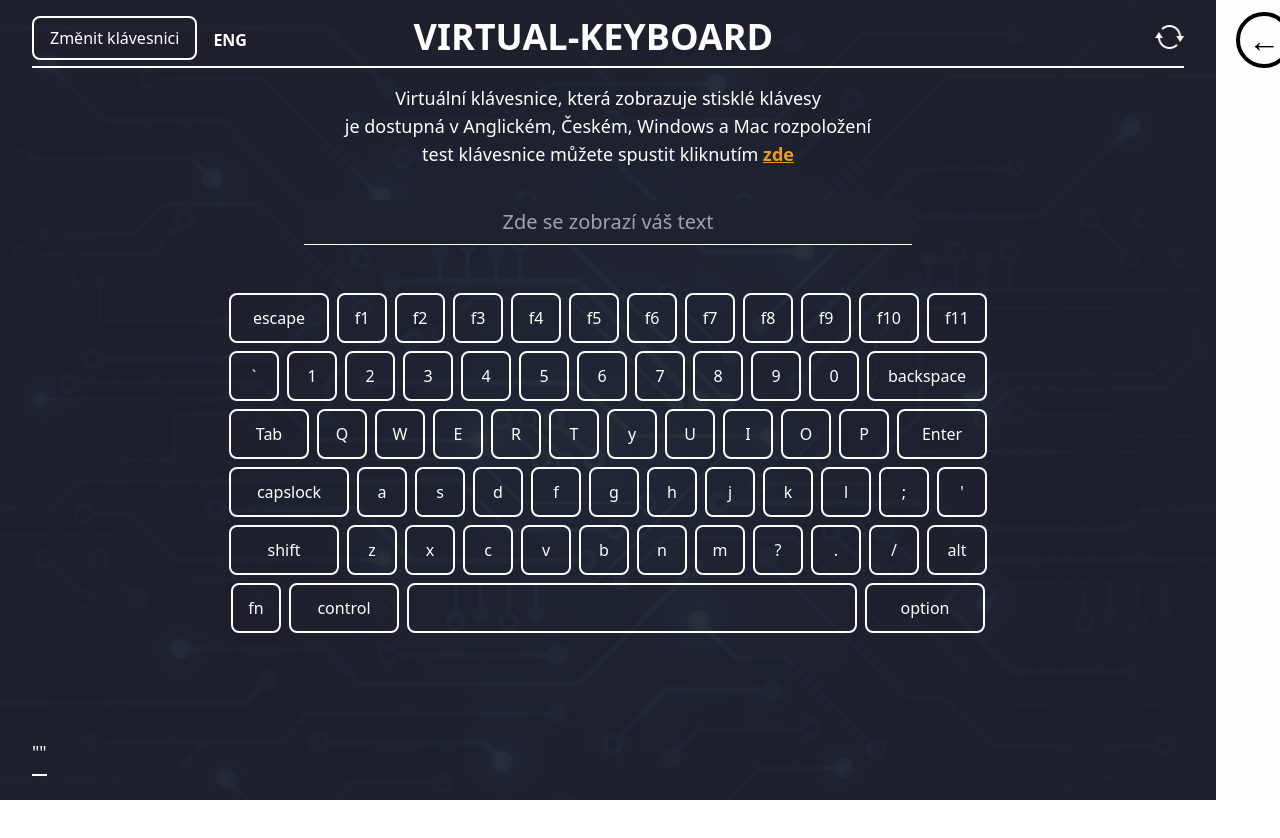
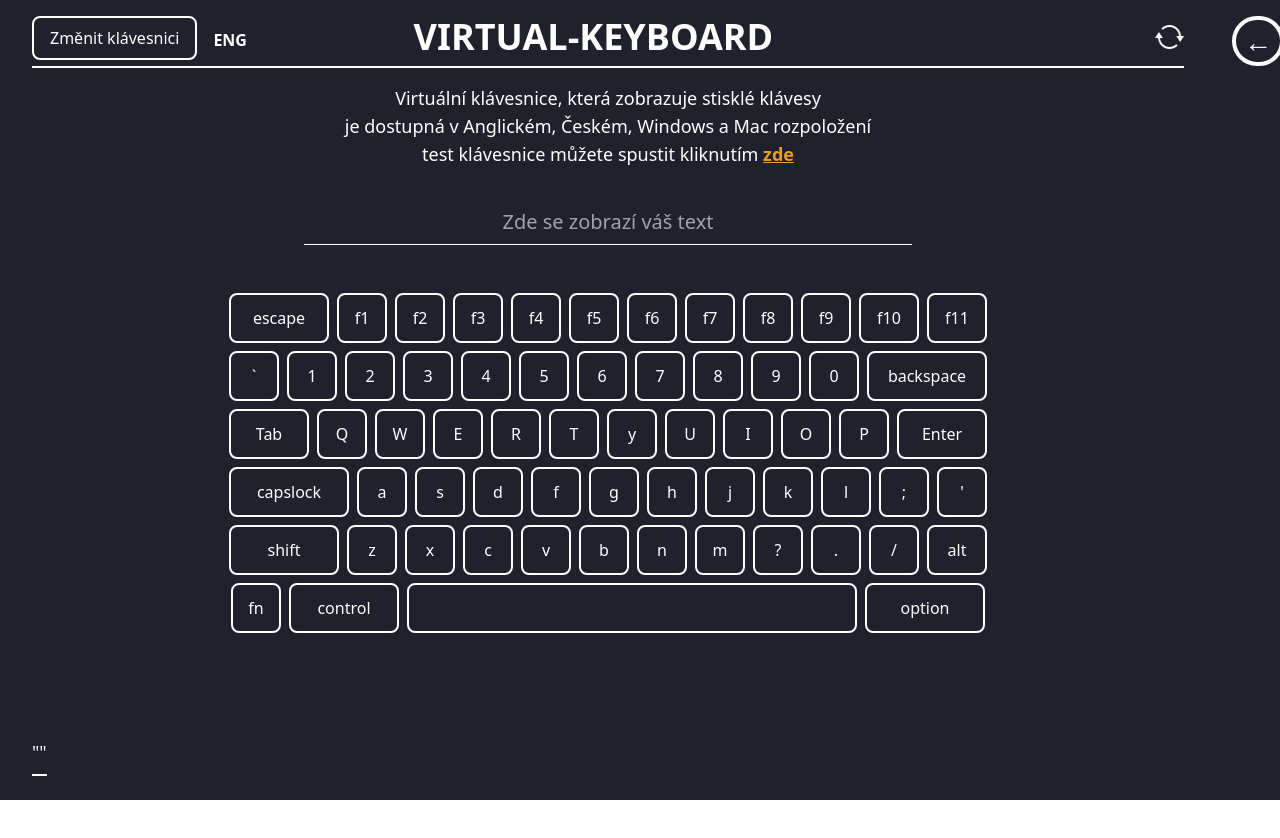
Before and after one commit to OndrejLosensky/virtual-keyboard, a React (Create React App) app: page / in a window 1280 px wide. Shown: the top 838 px of the page. Built offline with nearby package versions, Linux system fonts and the light colour scheme; the HTML template or start-up script is replaced by a standard one.

Commit message:
úprava vzledu tlačítka, smazání pozadí

```diff
--- a/src/App.js
+++ b/src/App.js
@@ -8,9 +8,7 @@ function App() {
 
   return (
 
-    <section className="w-full h-screen lg:h-full bg-backColor" style={{
-      backgroundImage: `url(${backgroundImage})`,
-    }}>
+    <section className="w-full h-screen lg:h-full bg-backColor">
       <div className="flex flex-row">
         <div className={`${open ? "w-[60%]": "w-[95%]"} duration-300`}>
             <Header/>
@@ -18,9 +16,10 @@ function App() {
         </div>
         {/* DOKUMENTACE*/}
 
-        <div className={`${open ? "w-[40%] bg-foreColorWhite": "w-[5%] bg-backColor"} bg-foreColorWhite duration-300 absolute right-0 h-full`} >
+        <div className={`${open ? "w-[40%] bg-foreColorWhite": "w-[5%] bg-backColor"} duration-300 absolute right-0 h-full`} >
           <button
-          className={`absolute left-5 top-3 rounded-full px-2 border-4 ${open && "rotate-180"}`} style={{"fontSize": "32px"}}
+          className={`absolute text-foreColorWhite top-4 px-2 left-4 rounded-full  border-4 ${open && "rotate-180 text-backColor"}`}
+           style={{"fontSize": "28px"}}
           onClick={()=>setOpen(!open)}
           >
             ←
```
